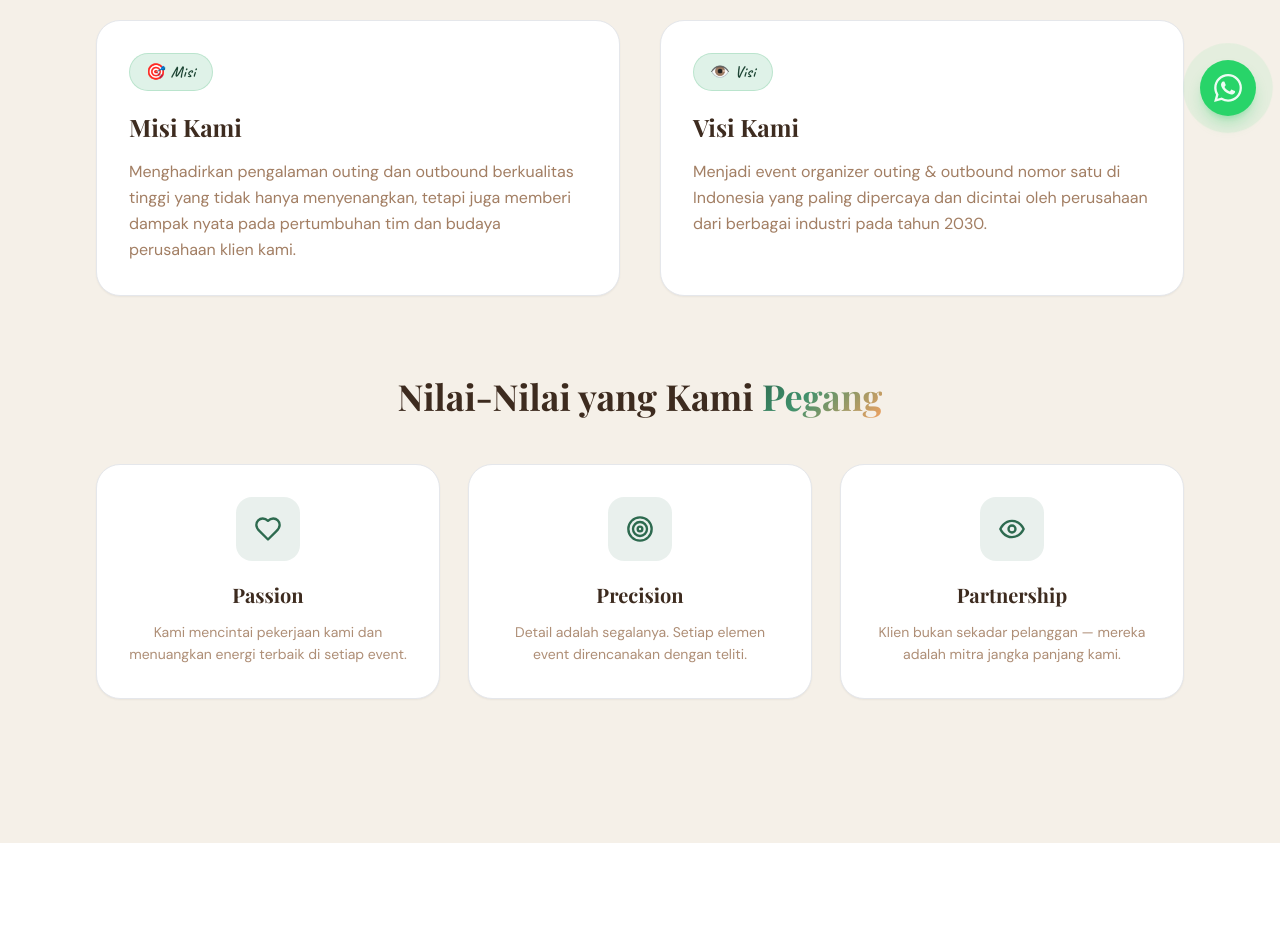
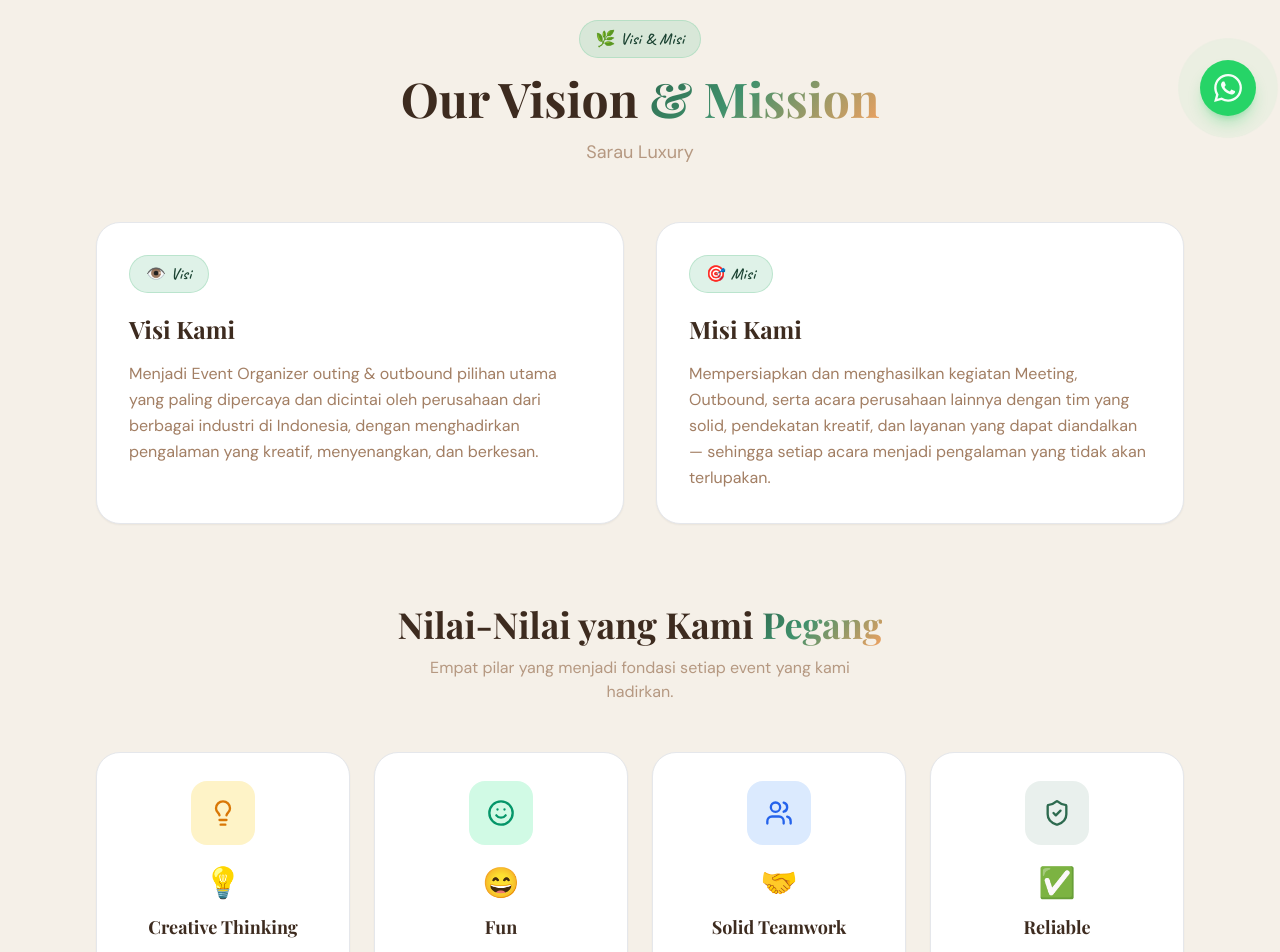
Before and after one commit to ganoolmovie5th-cell/sarau-luxury-claude, a Next.js app: page /about in a window 1280 px wide. Shown: the part 660-1612 px from the top of the page. Built offline with nearby package versions, Linux system fonts and the light colour scheme; no server answers; a web font is replaced by a local one.

Commit message:
feat: update visi misi & 4 values dari gambar (Creative Thinking, Fun, Solid Teamwork, Reliable)

```diff
--- a/src/components/sections/MissionVision.tsx
+++ b/src/components/sections/MissionVision.tsx
@@ -2,30 +2,88 @@
 
 import { motion } from 'framer-motion'
 import { useInView } from 'react-intersection-observer'
-import { Eye, Target, Heart } from 'lucide-react'
+import { Lightbulb, Smile, Users, ShieldCheck } from 'lucide-react'
 
 const values = [
-  { icon: Heart,   title: 'Passion',      desc: 'Kami mencintai pekerjaan kami dan menuangkan energi terbaik di setiap event.' },
-  { icon: Target,  title: 'Precision',    desc: 'Detail adalah segalanya. Setiap elemen event direncanakan dengan teliti.' },
-  { icon: Eye,     title: 'Partnership',  desc: 'Klien bukan sekadar pelanggan — mereka adalah mitra jangka panjang kami.' },
+  {
+    icon: Lightbulb,
+    emoji: '💡',
+    title: 'Creative Thinking',
+    desc: 'Kreativitas adalah nilai pertama & utama Event Organizer kami dalam mempersiapkan dan menghasilkan kegiatan yang berbeda dari yang lain serta menarik.',
+    color: 'from-amber-50 to-yellow-50',
+    iconBg: 'bg-amber-100 group-hover:bg-amber-500',
+    iconColor: 'text-amber-600 group-hover:text-white',
+  },
+  {
+    icon: Smile,
+    emoji: '😄',
+    title: 'Fun',
+    desc: 'Membawa kesenangan dalam acara Anda sehingga menjadi yang tidak akan terlupakan.',
+    color: 'from-emerald-50 to-teal-50',
+    iconBg: 'bg-emerald-100 group-hover:bg-emerald-500',
+    iconColor: 'text-emerald-600 group-hover:text-white',
+  },
+  {
+    icon: Users,
+    emoji: '🤝',
+    title: 'Solid Teamwork',
+    desc: 'Tim yang solid dan kompak siap membantu melancarkan acara Meeting, outbound, dan acara Anda lainnya.',
+    color: 'from-blue-50 to-sky-50',
+    iconBg: 'bg-blue-100 group-hover:bg-blue-500',
+    iconColor: 'text-blue-600 group-hover:text-white',
+  },
+  {
+    icon: ShieldCheck,
+    emoji: '✅',
+    title: 'Reliable',
+    desc: 'Partner yang dapat anda andalkan dan percaya di dalam acara anda.',
+    color: 'from-forest/5 to-leaf/10',
+    iconBg: 'bg-forest/10 group-hover:bg-forest',
+    iconColor: 'text-forest group-hover:text-white',
+  },
 ]
 
 export default function MissionVision() {
   const { ref, inView } = useInView({ threshold: 0.1, triggerOnce: true })
+
   return (
     <section ref={ref} className="section-padding bg-cream">
       <div className="container-tight">
-        <div className="grid md:grid-cols-2 gap-10 mb-20">
+
+        {/* Header */}
+        <motion.div
+          initial={{ opacity: 0, y: 25 }}
+          animate={inView ? { opacity: 1, y: 0 } : {}}
+          transition={{ duration: 0.6 }}
+          className="text-center mb-14"
+        >
+          <span className="section-tag mb-4 inline-flex">🌿 Visi & Misi</span>
+          <h2 className="font-display text-4xl md:text-5xl font-bold text-bark">
+            Our Vision <span className="gradient-text">&amp; Mission</span>
+          </h2>
+          <p className="mt-4 text-earth/60 text-lg">Sarau Luxury</p>
+        </motion.div>
+
+        {/* Visi & Misi cards */}
+        <div className="grid md:grid-cols-2 gap-8 mb-20">
           {[
-            { label: '🎯 Misi', title: 'Misi Kami', text: 'Menghadirkan pengalaman outing dan outbound berkualitas tinggi yang tidak hanya menyenangkan, tetapi juga memberi dampak nyata pada pertumbuhan tim dan budaya perusahaan klien kami.' },
-            { label: '👁️ Visi', title: 'Visi Kami', text: 'Menjadi event organizer outing & outbound nomor satu di Indonesia yang paling dipercaya dan dicintai oleh perusahaan dari berbagai industri pada tahun 2030.' },
+            {
+              label: '👁️ Visi',
+              title: 'Visi Kami',
+              text: 'Menjadi Event Organizer outing & outbound pilihan utama yang paling dipercaya dan dicintai oleh perusahaan dari berbagai industri di Indonesia, dengan menghadirkan pengalaman yang kreatif, menyenangkan, dan berkesan.',
+            },
+            {
+              label: '🎯 Misi',
+              title: 'Misi Kami',
+              text: 'Mempersiapkan dan menghasilkan kegiatan Meeting, Outbound, serta acara perusahaan lainnya dengan tim yang solid, pendekatan kreatif, dan layanan yang dapat diandalkan — sehingga setiap acara menjadi pengalaman yang tidak akan terlupakan.',
+            },
           ].map(({ label, title, text }, i) => (
             <motion.div
               key={title}
               initial={{ opacity: 0, y: 30 }}
               animate={inView ? { opacity: 1, y: 0 } : {}}
-              transition={{ duration: 0.6, delay: i * 0.15 }}
-              className="bg-white rounded-3xl p-8 shadow-sm border border-earth/8"
+              transition={{ duration: 0.6, delay: 0.1 + i * 0.15 }}
+              className="bg-white rounded-3xl p-8 shadow-sm border border-earth/8 hover:shadow-lg hover:shadow-forest/10 transition-all duration-500"
             >
               <span className="section-tag mb-5 inline-flex">{label}</span>
               <h3 className="font-display text-2xl font-bold text-bark mb-4">{title}</h3>
@@ -34,7 +92,7 @@ export default function MissionVision() {
           ))}
         </div>
 
-        {/* Values */}
+        {/* Values — 4 cards */}
         <motion.div
           initial={{ opacity: 0, y: 20 }}
           animate={inView ? { opacity: 1, y: 0 } : {}}
@@ -44,24 +102,30 @@ export default function MissionVision() {
           <h2 className="font-display text-3xl md:text-4xl font-bold text-bark">
             Nilai-Nilai yang Kami <span className="gradient-text">Pegang</span>
           </h2>
+          <p className="mt-3 text-earth/60 max-w-md mx-auto">
+            Empat pilar yang menjadi fondasi setiap event yang kami hadirkan.
+          </p>
         </motion.div>
-        <div className="grid md:grid-cols-3 gap-7">
-          {values.map(({ icon: Icon, title, desc }, i) => (
+
+        <div className="grid sm:grid-cols-2 lg:grid-cols-4 gap-6">
+          {values.map(({ icon: Icon, emoji, title, desc, iconBg, iconColor }, i) => (
             <motion.div
               key={title}
               initial={{ opacity: 0, y: 25 }}
               animate={inView ? { opacity: 1, y: 0 } : {}}
               transition={{ duration: 0.5, delay: 0.4 + i * 0.1 }}
-              className="text-center p-8 bg-white rounded-3xl shadow-sm border border-earth/8 group hover:shadow-forest/15 hover:shadow-xl transition-all duration-500"
+              className="text-center p-7 bg-white rounded-3xl shadow-sm border border-earth/8 group hover:shadow-xl hover:shadow-forest/10 hover:-translate-y-1 transition-all duration-500"
             >
-              <div className="w-16 h-16 rounded-2xl bg-forest/10 group-hover:bg-forest flex items-center justify-center mx-auto mb-5 transition-colors duration-300">
-                <Icon size={28} className="text-forest group-hover:text-cream transition-colors duration-300" />
+              <div className={`w-16 h-16 rounded-2xl ${iconBg} flex items-center justify-center mx-auto mb-5 transition-all duration-300`}>
+                <Icon size={28} className={`${iconColor} transition-colors duration-300`} />
               </div>
-              <h3 className="font-display text-xl font-bold text-bark mb-3">{title}</h3>
+              <div className="text-3xl mb-3">{emoji}</div>
+              <h3 className="font-display text-lg font-bold text-bark mb-3">{title}</h3>
               <p className="text-earth/70 text-sm leading-relaxed">{desc}</p>
             </motion.div>
           ))}
         </div>
+
       </div>
     </section>
   )
```
